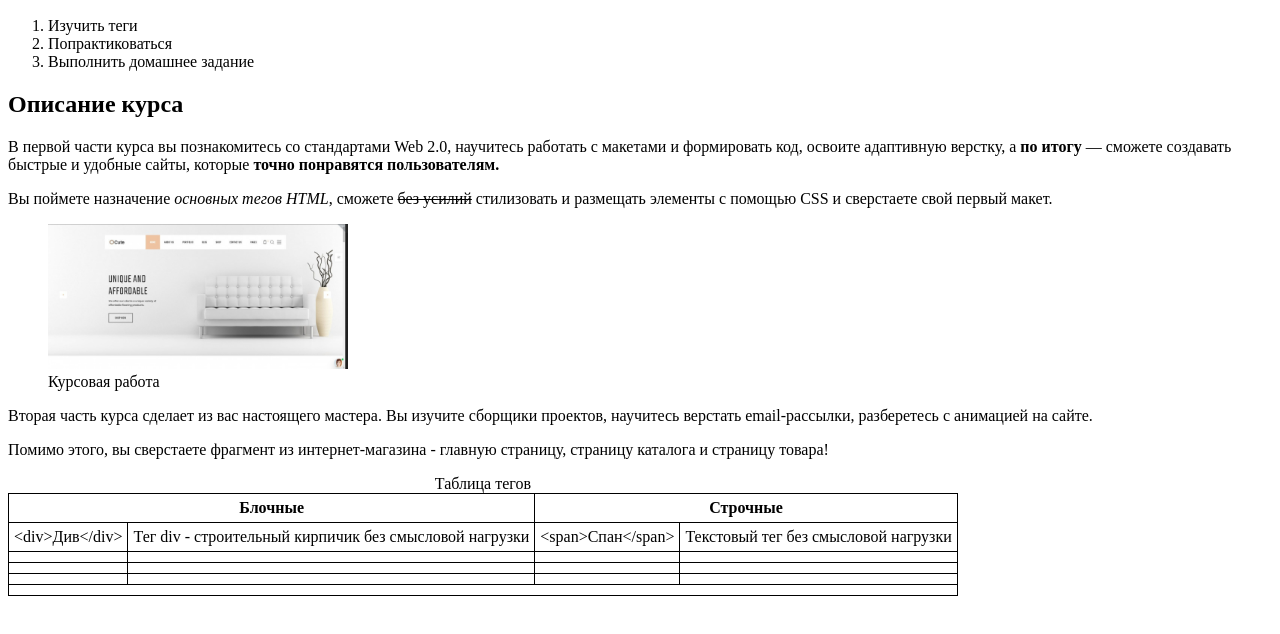
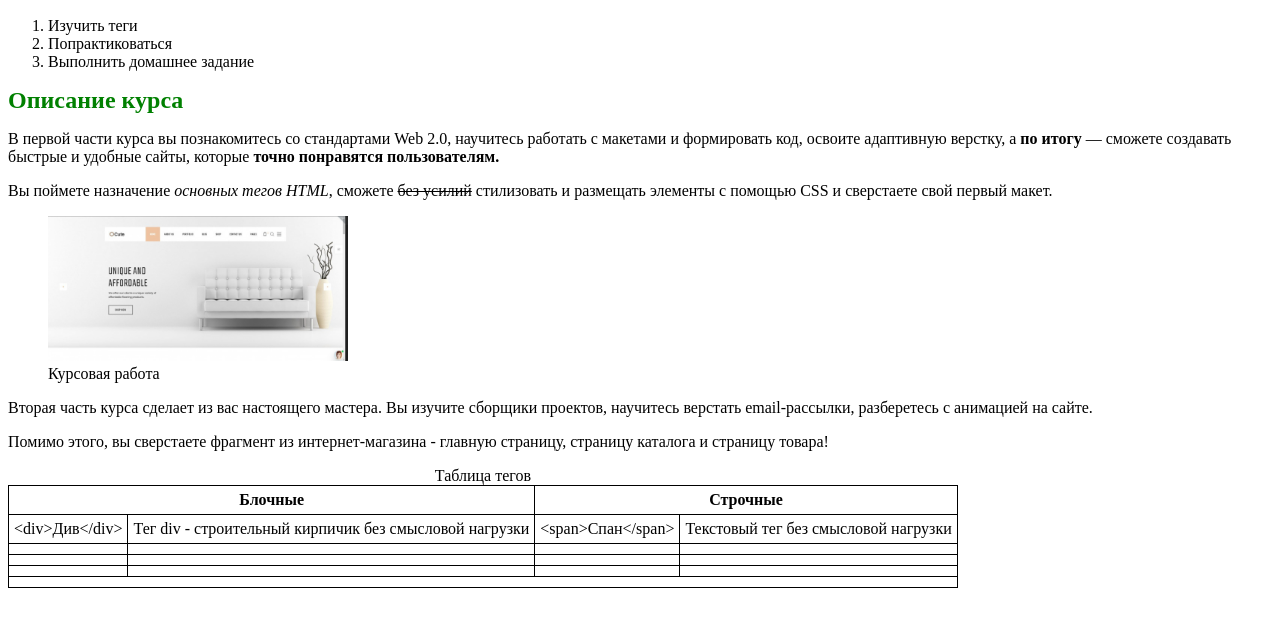
Before and after one commit to atlaua18/Penguin, a plain HTML site: page 2/program.html in a window 1280 px wide. Shown: the part 150-784 px from the top of the page. Drawn offline with Linux system fonts and the light colour scheme.

Commit message:
add someClass

```diff
--- a/2/program.html
+++ b/2/program.html
@@ -21,7 +21,7 @@
     <li>Попрактиковаться</li>
     <li>Выполнить домашнее задание</li>
   </ol>
-  <h2>Описание курса</h2>
+  <h2 class="someClass">Описание курса</h2>
   <p>В первой части курса вы познакомитесь со стандартами Web 2.0, научитесь работать с макетами и формировать код,
     освоите адаптивную верстку, а <strong>по итогу</strong> &mdash; сможете создавать быстрые и удобные сайты, которые
     <strong>точно понравятся пользователям.</strong>
--- a/2/style.css
+++ b/2/style.css
@@ -7,3 +7,15 @@ td, th {
   border: 1px solid #000;
   padding: 5px;
 }
+
+.someClass {
+  display: inline;
+  color: green;
+  /* box-shadow: none; */
+}
+
+.someClass:hover {
+  color: black;
+  box-shadow: -3px 7px 13px 10px #000000;
+  transition: box-shadow top 1s;
+}
```
